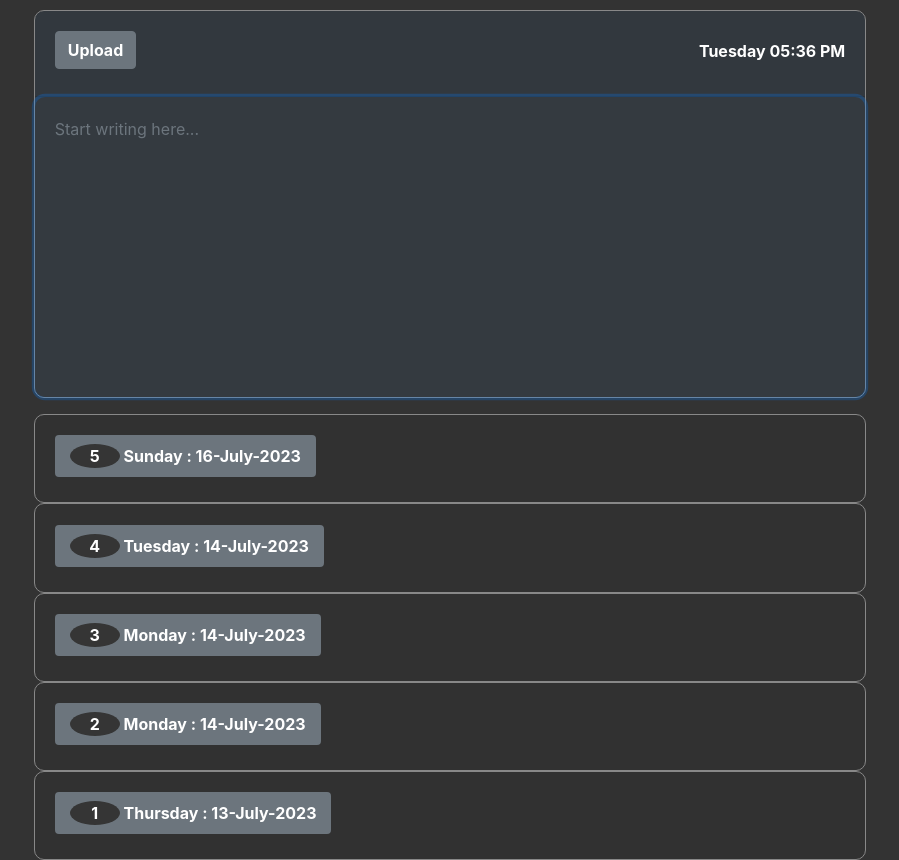
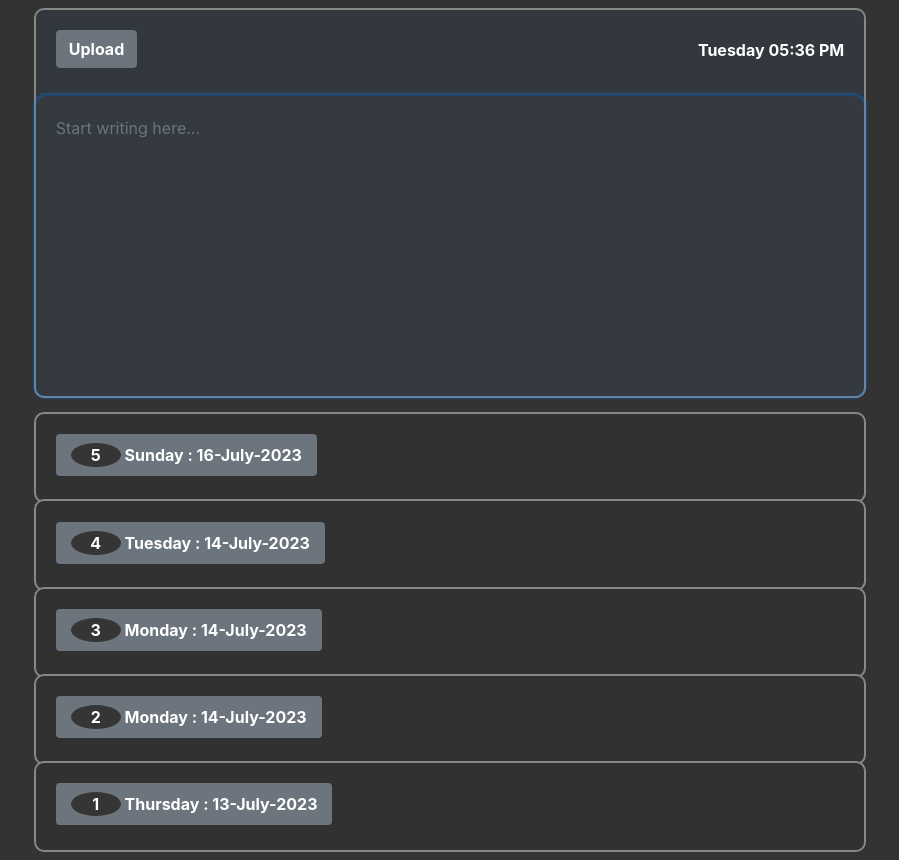
Before and after one commit to abhiraj860/Note-taking-application, a Flask app: page / in a window 1280 px wide. Shown: the part 56-916 px from the top of the page, without its empty margins (190-1089 px from the left). Run offline with Flask 3, Linux system fonts and the light colour scheme; a user stored in the database is signed in; some libraries are stand-ins or nearby versions.

Commit message:
Minor changes in the styling

```diff
--- a/website/templates/home.html
+++ b/website/templates/home.html
@@ -27,9 +27,9 @@
     color: white;
     border-radius: 0px;
     width:75%;
-    margin: 0 auto;
+    margin: -2px auto;
     border-color: #888;
-    border-width: 1px 1px 1px 1px;
+    border-width: 2px 2px 2px 2px;
     border-style: solid;
     border-radius: 10px;
   }
```
Also changed, not shown: instance/database.db.
